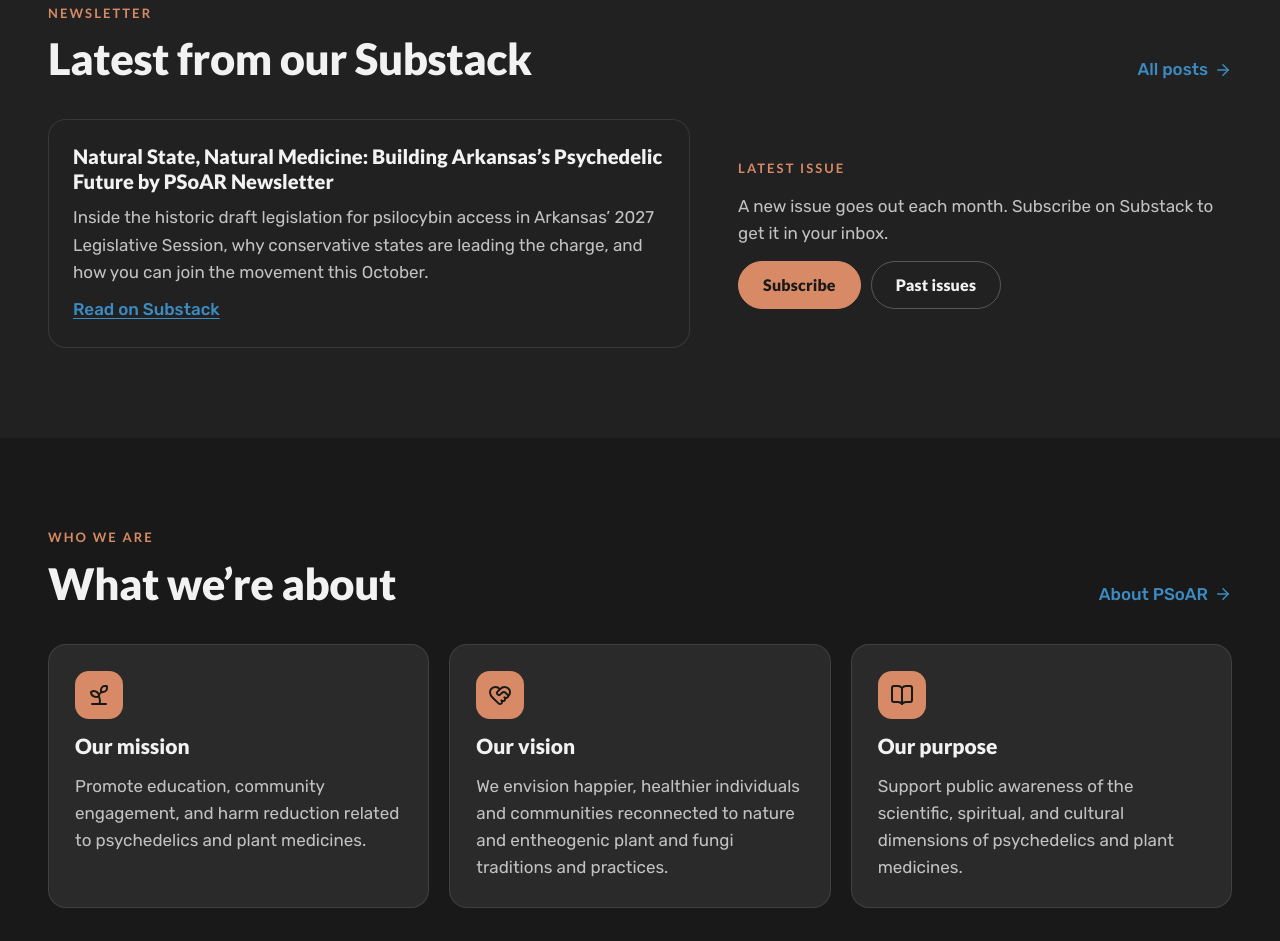
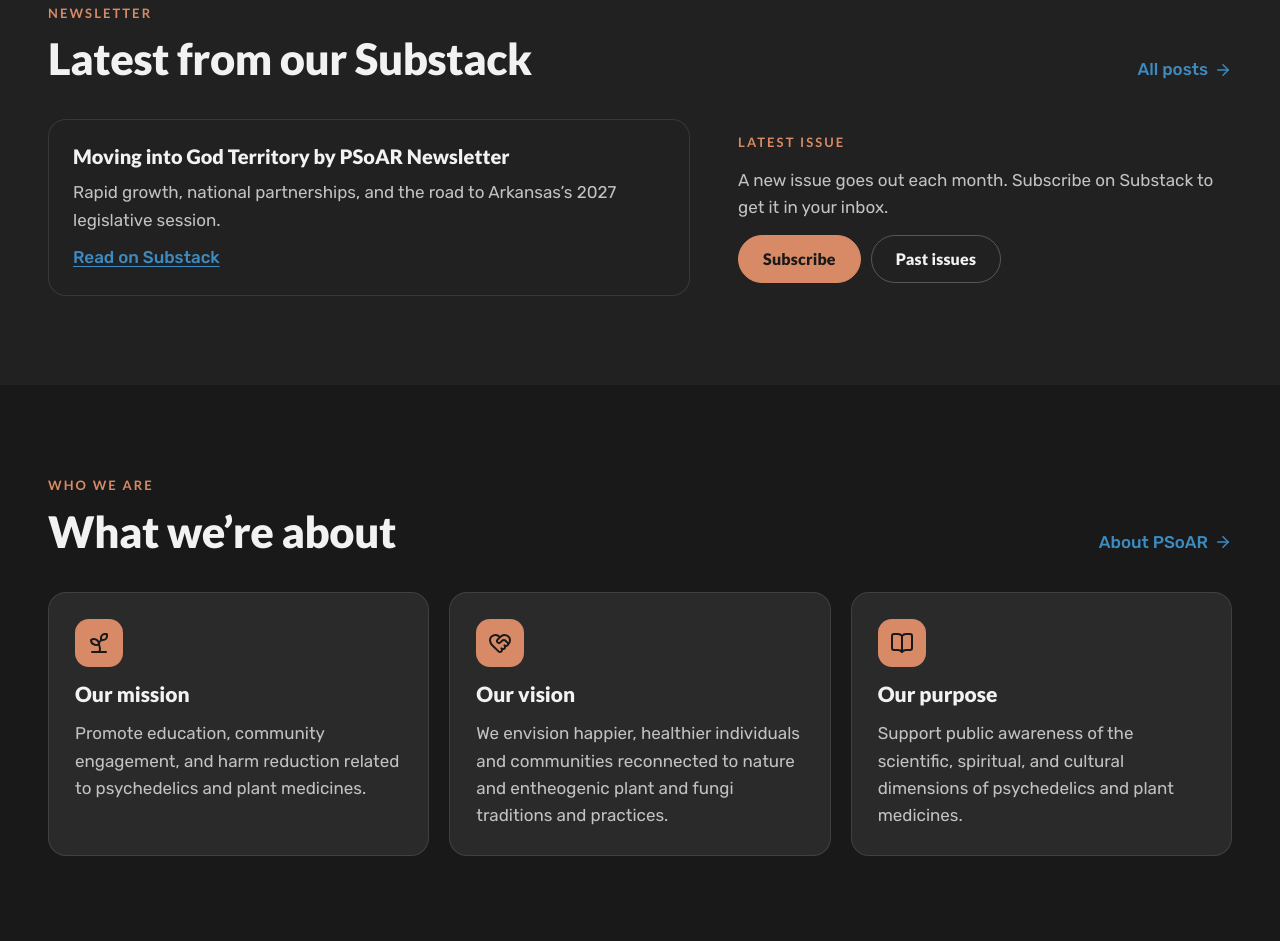
Before and after one commit to joseph-hood/psoar-org, an Astro site: page / in a window 1280 px wide. Shown: the part 1236-2177 px from the top of the page. Built offline with nearby package versions, Linux system fonts and the light colour scheme; Astro itself is replaced by a stand-in of ours; a script that the page names is missing.

Commit message:
Update latest-substack.html

```diff
--- a/src/data/latest-substack.html
+++ b/src/data/latest-substack.html
@@ -9,4 +9,4 @@
   The code should start with <div class="substack-post-embed"> and end with Substack's
   <script ...embed.js...></script> line (the script line is optional: the site adds it).
 -->
-<div class="substack-post-embed"><p lang="en">Natural State, Natural Medicine: Building Arkansas’s Psychedelic Future by PSoAR Newsletter</p><p>Inside the historic draft legislation for psilocybin access in Arkansas’ 2027 Legislative Session, why conservative states are leading the charge, and how you can join the movement this October.</p><a data-post-link href="https://psoar.substack.com/p/natural-state-natural-medicine-building">Read on Substack</a></div><script async src="https://substack.com/embedjs/embed.js" charset="utf-8"></script>
+<div class="substack-post-embed"><p lang="en">Moving into God Territory by PSoAR Newsletter</p><p>Rapid growth, national partnerships, and the road to Arkansas’s 2027 legislative session.</p><a data-post-link href="https://psoar.substack.com/p/moving-into-god-territory">Read on Substack</a></div><script async src="https://substack.com/embedjs/embed.js" charset="utf-8"></script>
```
